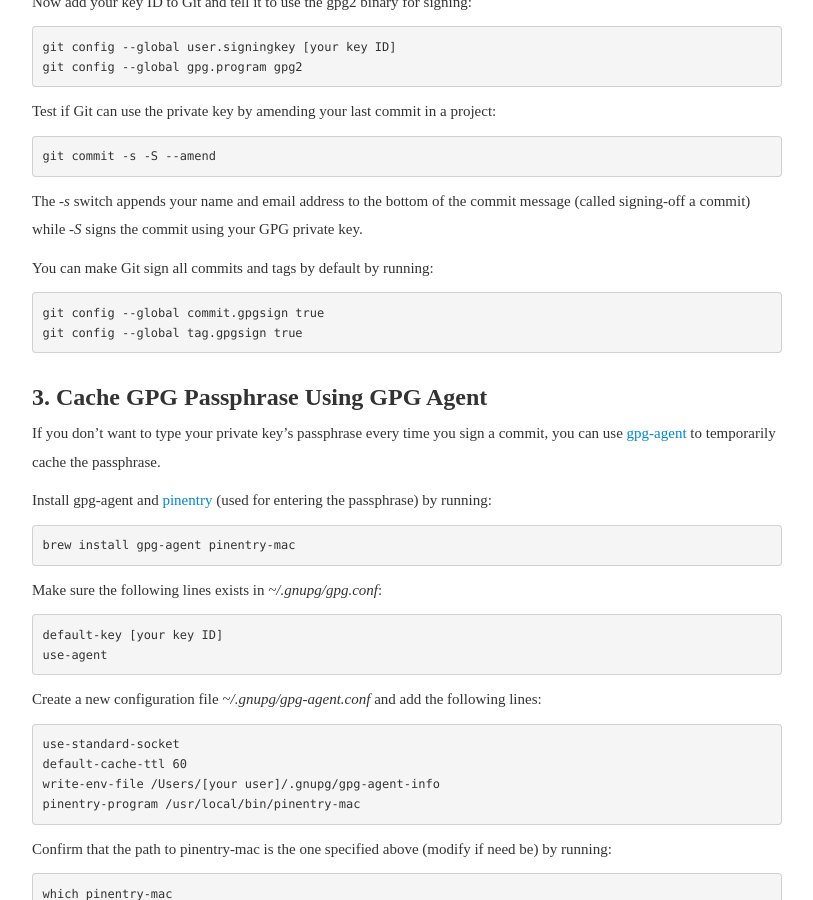
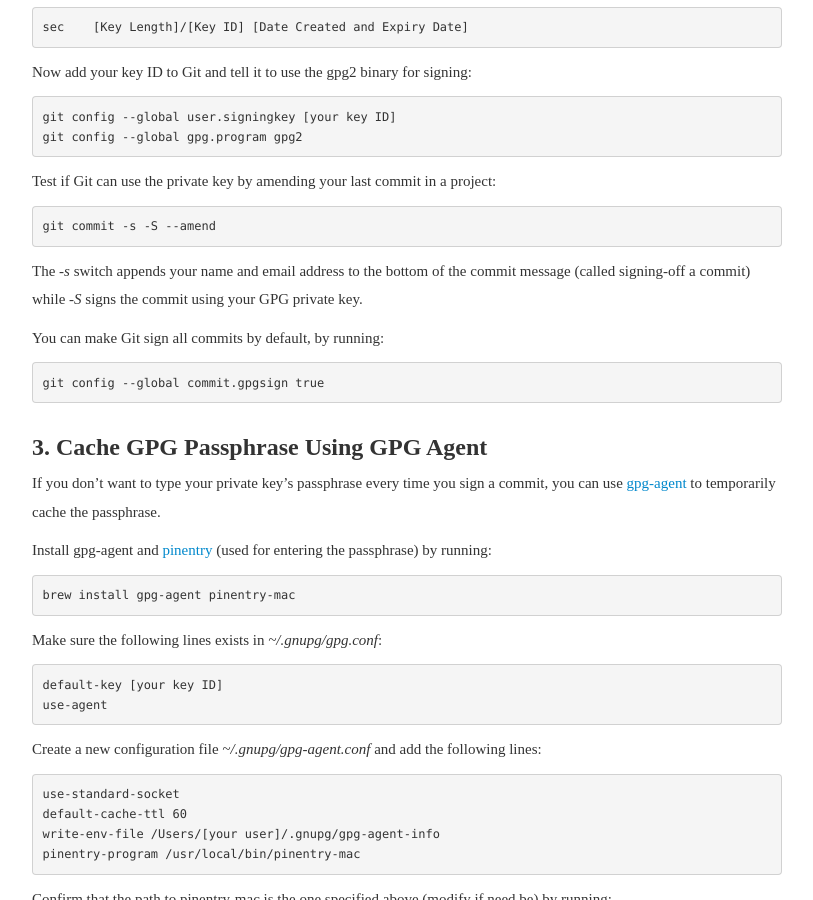
Before and after one commit to jasonrogena/jasonrogena.github.io, a Jekyll site: the page built from _posts/2016-09-14-osx-signing-off-git-using-gpg.md, in a window 1280 px wide and 900 px high, scrolled down 1389 px. Shown: the whole window, without its empty margins (233-1046 px from the left). Built offline with Jekyll 4.4.1, drawn with Linux system fonts in a browser that asks for light colours; some web fonts are replaced; comment, search, counter and statistics services are not loaded; some of the changed text lies outside the part shown.

Commit message:
Remove auto-sign config from Git PGP post
Remove the auto-sign configuration from the signing git commits post
since this configuration does not work.

Signed-off-by: Jason Rogena <jason@rogena.me>

```diff
--- a/_posts/2016-09-14-osx-signing-off-git-using-gpg.md
+++ b/_posts/2016-09-14-osx-signing-off-git-using-gpg.md
@@ -44,10 +46,9 @@ Test if Git can use the private key by amending your last commit in a project:
 
 The *-s* switch appends your name and email address to the bottom of the commit message (called signing-off a commit) while *-S* signs the commit using your GPG private key.
 
-You can make Git sign all commits and tags by default by running:
+You can make Git sign all commits by default, by running:
 
     git config --global commit.gpgsign true
-    git config --global tag.gpgsign true
 
 ### 3. Cache GPG Passphrase Using GPG Agent
 
```
Also changed, not shown: other parts of _posts/2016-09-14-osx-signing-off-git-using-gpg.md (+2 -0 lines).
